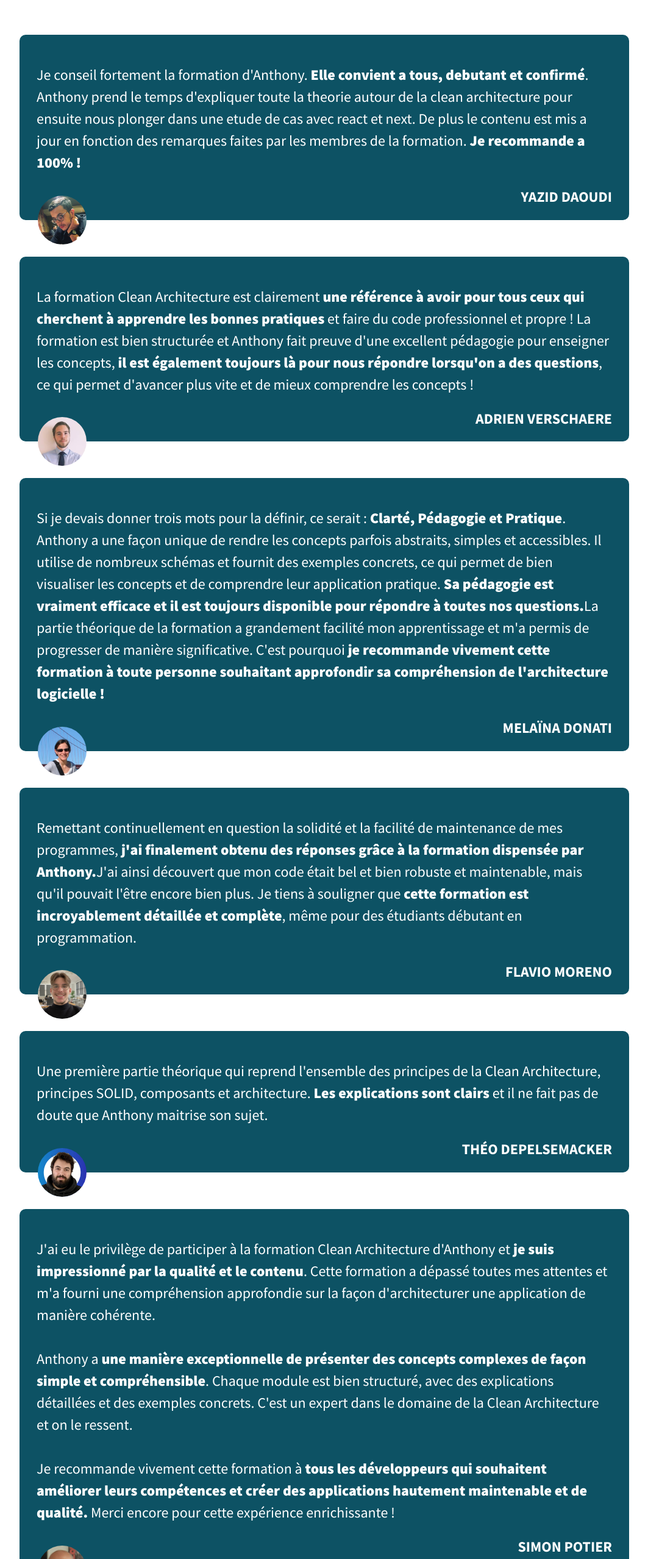
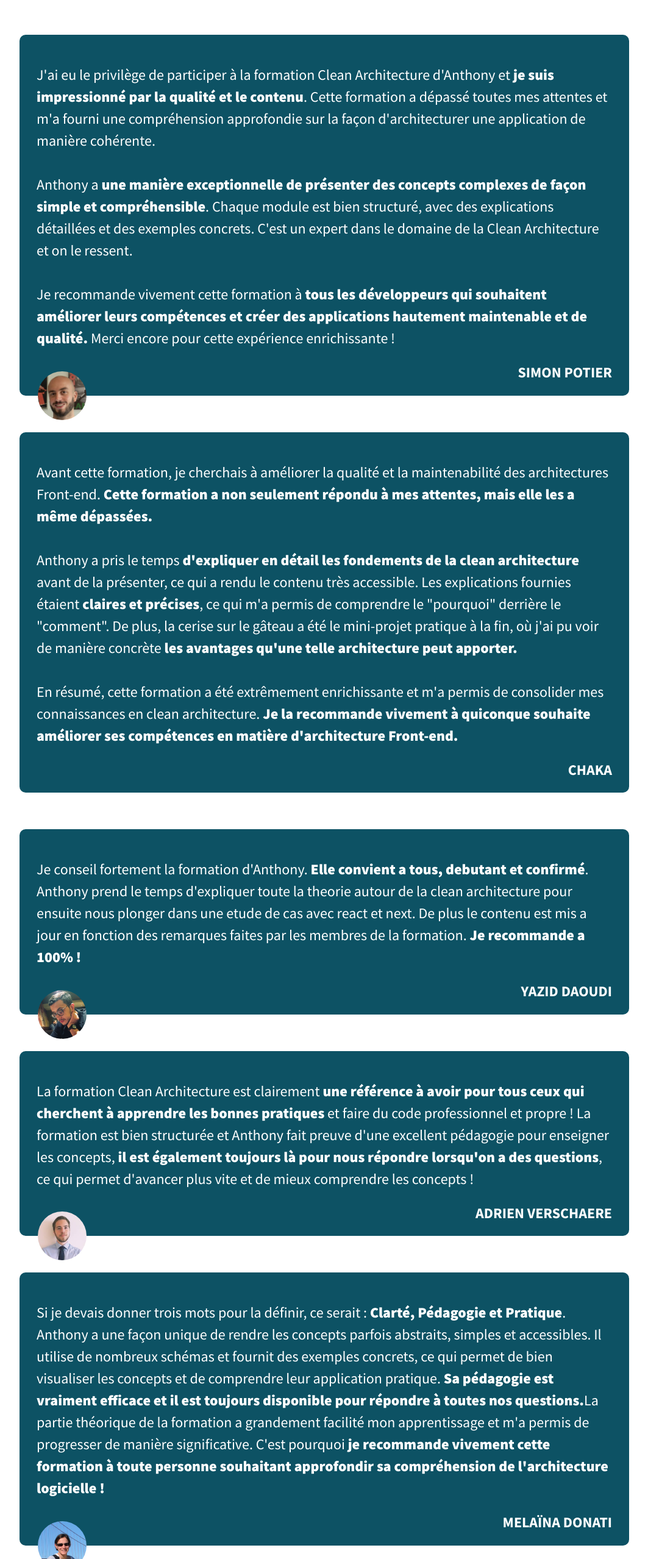
Before and after one commit to Ancyr-Academy/clean-architecture-landing-page, a Next.js app: page / in a window 1280 px wide. Shown: the part 6920-9477 px from the top of the page at 61% size, without its empty margins (108-1171 px from the left). Built offline with nearby package versions, Linux system fonts and the light colour scheme.

Commit message:
task: chaka

```diff
--- a/src/sections/Reviews.tsx
+++ b/src/sections/Reviews.tsx
@@ -12,6 +12,68 @@ export const Reviews: React.FC<{}> = () => {
       <Container>
         <Title>Ce qu'en disent les élèves</Title>
         <Rows>
+          <Review>
+            <Paragraph>
+              J'ai eu le privilège de participer à la formation Clean
+              Architecture d'Anthony et{" "}
+              <b>je suis impressionné par la qualité et le contenu</b>. Cette
+              formation a dépassé toutes mes attentes et m'a fourni une
+              compréhension approfondie sur la façon d'architecturer une
+              application de manière cohérente.
+              <br />
+              <br />
+              Anthony a{" "}
+              <b>
+                une manière exceptionnelle de présenter des concepts complexes
+                de façon simple et compréhensible
+              </b>
+              . Chaque module est bien structuré, avec des explications
+              détaillées et des exemples concrets. C'est un expert dans le
+              domaine de la Clean Architecture et on le ressent.
+              <br />
+              <br />
+              Je recommande vivement cette formation à{" "}
+              <b>
+                tous les développeurs qui souhaitent améliorer leurs compétences
+                et créer des applications hautement maintenable et de qualité.
+              </b>{" "}
+              Merci encore pour cette expérience enrichissante !
+            </Paragraph>
+            <Author>Simon Potier</Author>
+
+            <ProfilePicture url={"/images/simonpotier.png"} />
+          </Review>
+          <Review>
+            <Paragraph>
+              Avant cette formation, je cherchais à améliorer la qualité et la
+              maintenabilité des architectures Front-end.{" "}
+              <b>
+                Cette formation a non seulement répondu à mes attentes, mais
+                elle les a même dépassées.
+              </b>
+              <br />
+              <br />
+              Anthony a pris le temps{" "}
+              <b>
+                d'expliquer en détail les fondements de la clean architecture
+              </b>{" "}
+              avant de la présenter, ce qui a rendu le contenu très accessible.
+              Les explications fournies étaient <b>claires et précises</b>, ce
+              qui m'a permis de comprendre le "pourquoi" derrière le "comment".
+              De plus, la cerise sur le gâteau a été le mini-projet pratique à
+              la fin, où j'ai pu voir de manière concrète{" "}
+              <b>les avantages qu'une telle architecture peut apporter.</b>
+              <br />
+              <br />
+              En résumé, cette formation a été extrêmement enrichissante et m'a
+              permis de consolider mes connaissances en clean architecture.{" "}
+              <b>
+                Je la recommande vivement à quiconque souhaite améliorer ses
+                compétences en matière d'architecture Front-end.
+              </b>
+            </Paragraph>
+            <Author>Chaka</Author>
+          </Review>
           <Review>
             <Paragraph>
               Je conseil fortement la formation d'Anthony.{" "}
@@ -122,37 +184,6 @@ export const Reviews: React.FC<{}> = () => {
 
             <ProfilePicture url={"/images/theodepelsmacker.jpeg"} />
           </Review>
-          <Review>
-            <Paragraph>
-              J'ai eu le privilège de participer à la formation Clean
-              Architecture d'Anthony et{" "}
-              <b>je suis impressionné par la qualité et le contenu</b>. Cette
-              formation a dépassé toutes mes attentes et m'a fourni une
-              compréhension approfondie sur la façon d'architecturer une
-              application de manière cohérente.
-              <br />
-              <br />
-              Anthony a{" "}
-              <b>
-                une manière exceptionnelle de présenter des concepts complexes
-                de façon simple et compréhensible
-              </b>
-              . Chaque module est bien structuré, avec des explications
-              détaillées et des exemples concrets. C'est un expert dans le
-              domaine de la Clean Architecture et on le ressent.
-              <br />
-              <br />
-              Je recommande vivement cette formation à{" "}
-              <b>
-                tous les développeurs qui souhaitent améliorer leurs compétences
-                et créer des applications hautement maintenable et de qualité.
-              </b>{" "}
-              Merci encore pour cette expérience enrichissante !
-            </Paragraph>
-            <Author>Simon Potier</Author>
-
-            <ProfilePicture url={"/images/simonpotier.png"} />
-          </Review>
         </Rows>
       </Container>
     </View>
```
